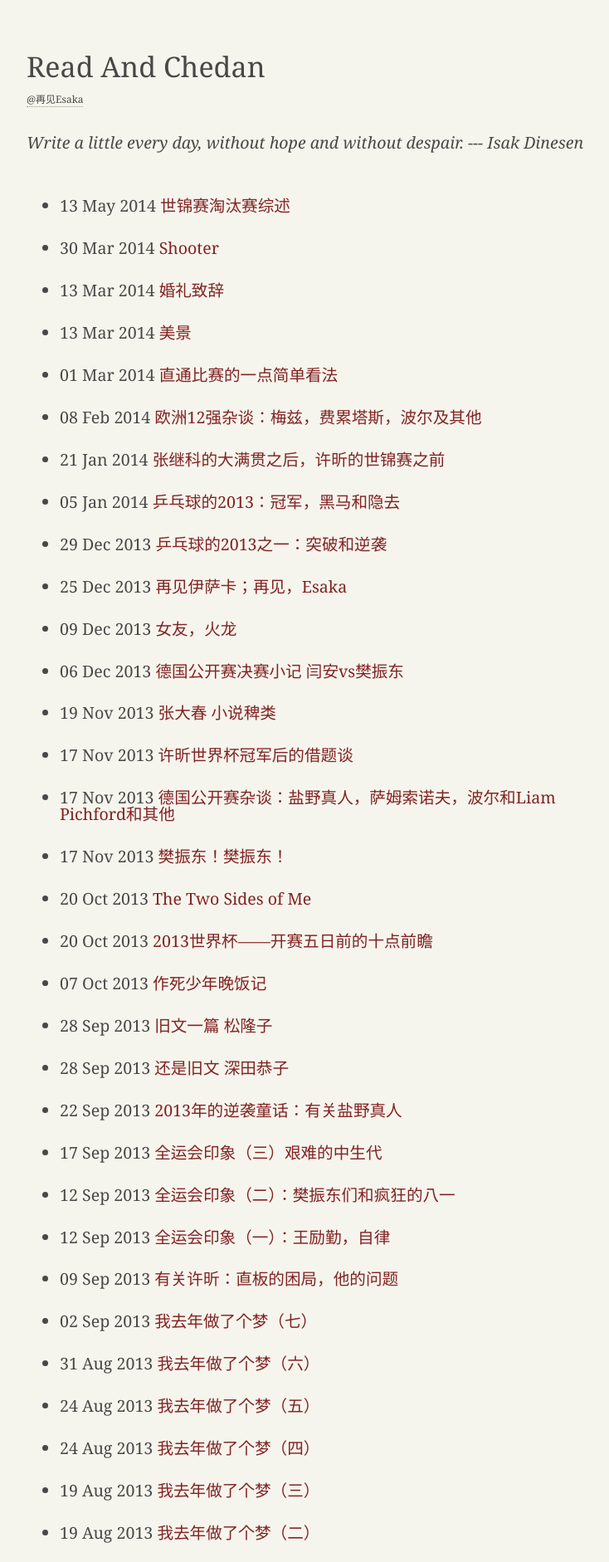
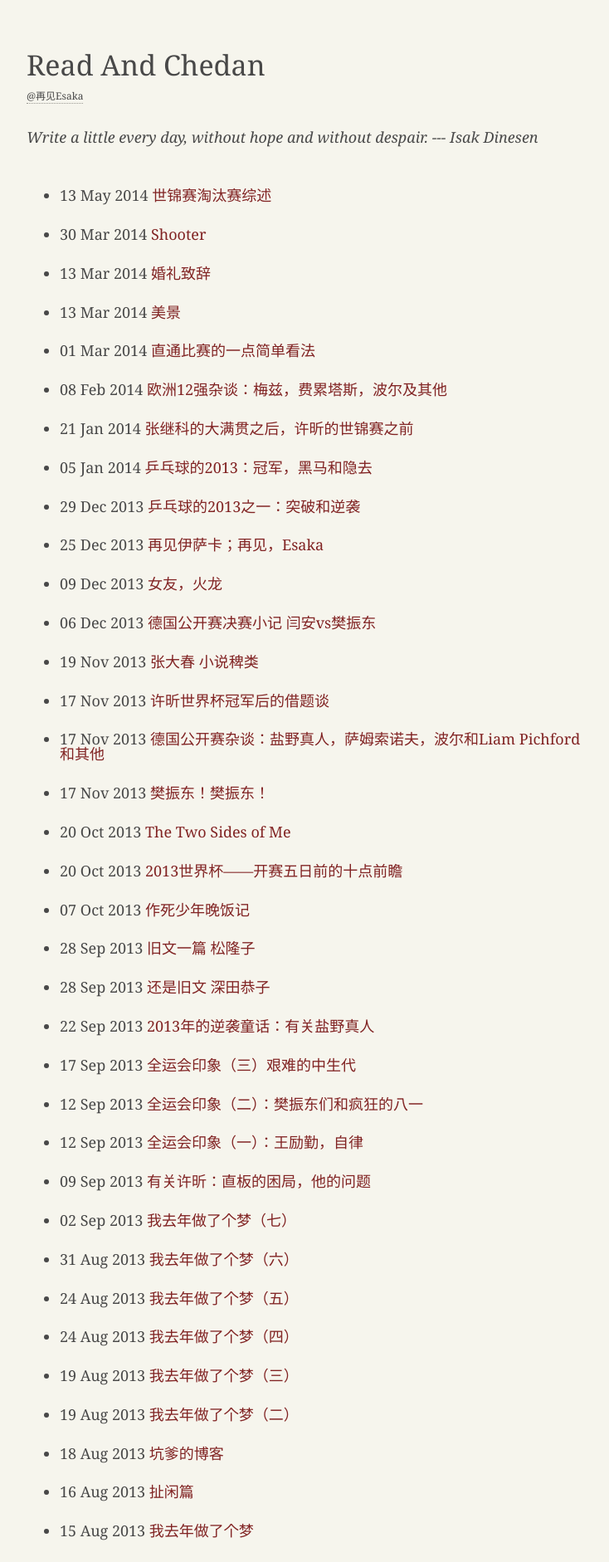
Before and after one commit to readandchedan/readandchedan.github.io, a Jekyll site: the page built from index.html, in a window 1280 px wide. Shown: the top 1882 px of the page at 83% size, without its empty margins (270-1004 px from the left). Built offline with Jekyll 4.4.1, drawn with Linux system fonts in a browser that asks for light colours.

Commit message:
New post for 2014-05-14 00:43:31.371004

```diff
--- a/_layouts/default.html
+++ b/_layouts/default.html
@@ -64,7 +64,7 @@ body {
   color: #484848;
 
   width: 676px;
-  font-size: 1.225em;
+  font-size: 1.125em;
   line-height: 1.6em;
 }
 
```
